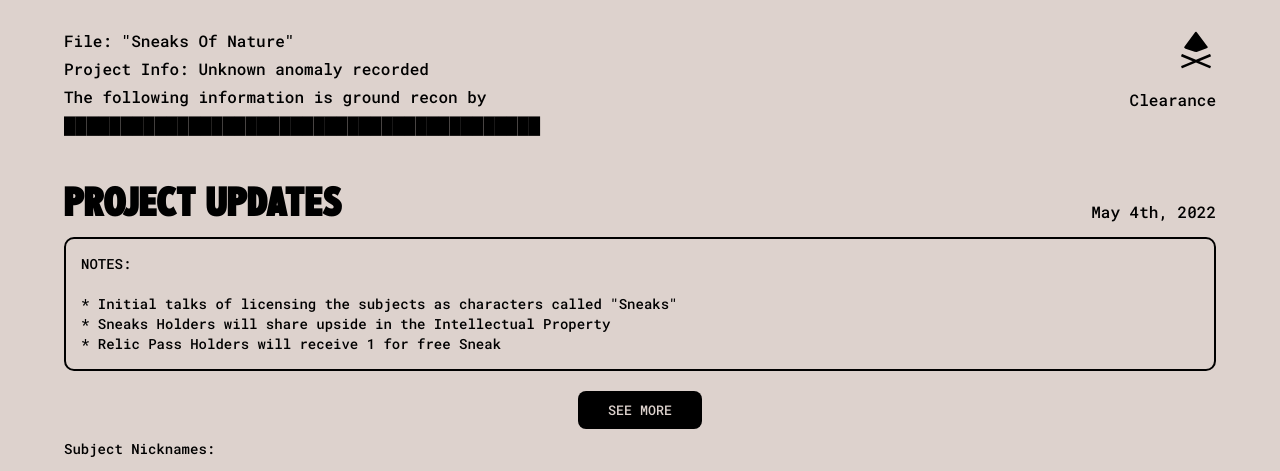
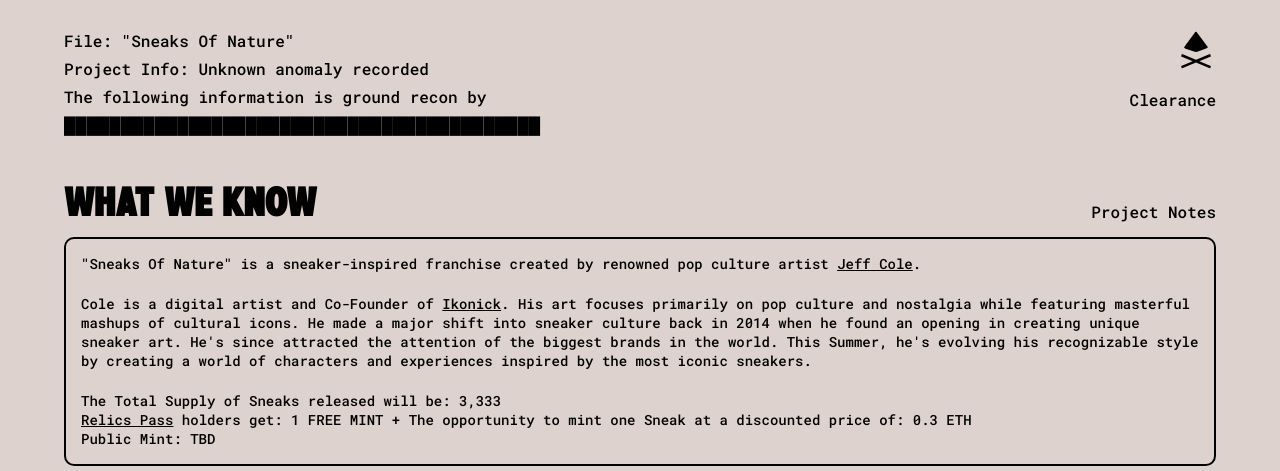
Before and after one commit to JeffreyJing/sneaks-of-nature, a React (Create React App) app: page /main in a window 1280 px wide. Shown: the top 471 px of the page. Built offline with nearby package versions, Linux system fonts and the light colour scheme.

Commit message:
made updates

```diff
--- a/src/pages/main/index.css
+++ b/src/pages/main/index.css
@@ -138,6 +138,8 @@
 
 .card-nickname-name {
     font-size: 40px;
+    font-family: 'NinetiesHeadliner', sans-serif;
+    letter-spacing: 3px;
 }
 
 .card-contents-header {
--- a/src/pages/main/index.js
+++ b/src/pages/main/index.js
@@ -571,15 +571,20 @@
 
                 <div className='project-updates'>
                     <div className='project-updates-header'>
-                        <div><h2>PROJECT UPDATES</h2></div>
-                        <div>May 4th, 2022</div>
+                        <div><h2>WHAT WE KNOW</h2></div>
+                        <div>Project Notes</div>
                     </div>
                     <div className='project-updates-container container-wrapper'>
-                        <p>NOTES:</p>
+                        <p>&quot;Sneaks Of Nature&quot; is a sneaker-inspired franchise created by renowned pop culture artist <a href='https://instagram.com/cole?igshid=YmMyMTA2M2Y=' target='_blank' rel='noopener noreferrer'>Jeff Cole</a>.</p>
+                        <p>&nbsp;</p>
+                        <p>Cole is a digital artist and Co-Founder of <a href='https://ikonick.com/' target='_blank' rel='noopener noreferrer'>Ikonick</a>. His art focuses primarily on pop culture and nostalgia while featuring masterful mashups of cultural icons. He made a major shift into sneaker culture back in 2014 when he found an opening in creating unique sneaker art. He's since attracted the attention of the biggest brands in the world. This Summer, he's evolving his recognizable style by creating a world of characters and experiences inspired by the most iconic sneakers.</p>
+                        <p>&nbsp;</p>
+                        <p>The Total Supply of Sneaks released will be: 3,333<br /><a href='https://www.metarelics.xyz/' target='_blank' rel='noopener noreferrer'>Relics Pass</a> holders get: 1 FREE MINT + The opportunity to mint one Sneak at a discounted price of: 0.3 ETH<br />Public Mint: TBD</p>
+                        {/* <p>NOTES:</p>
                         <p>&nbsp;</p>
                         <p>* Initial talks of licensing the subjects as characters called "Sneaks"</p>
                         <p>* Sneaks Holders will share upside in the Intellectual Property</p>
-                        <p>* Relic Pass Holders will receive 1 for free Sneak</p>
+                        <p>* Relic Pass Holders will receive 1 for free Sneak</p> */}
 
                         {isExpandedSeeMore && (
                             <>
```
